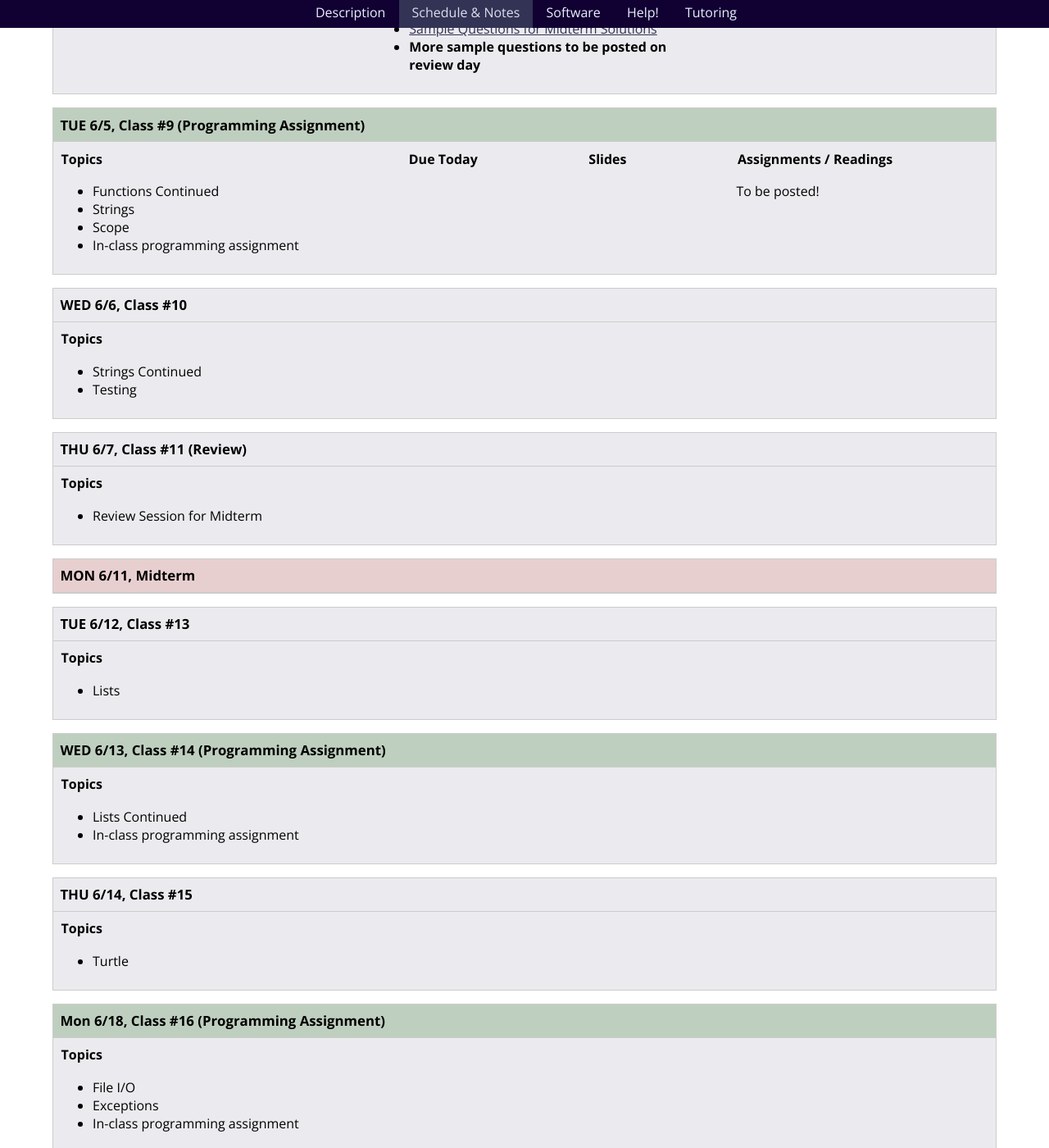
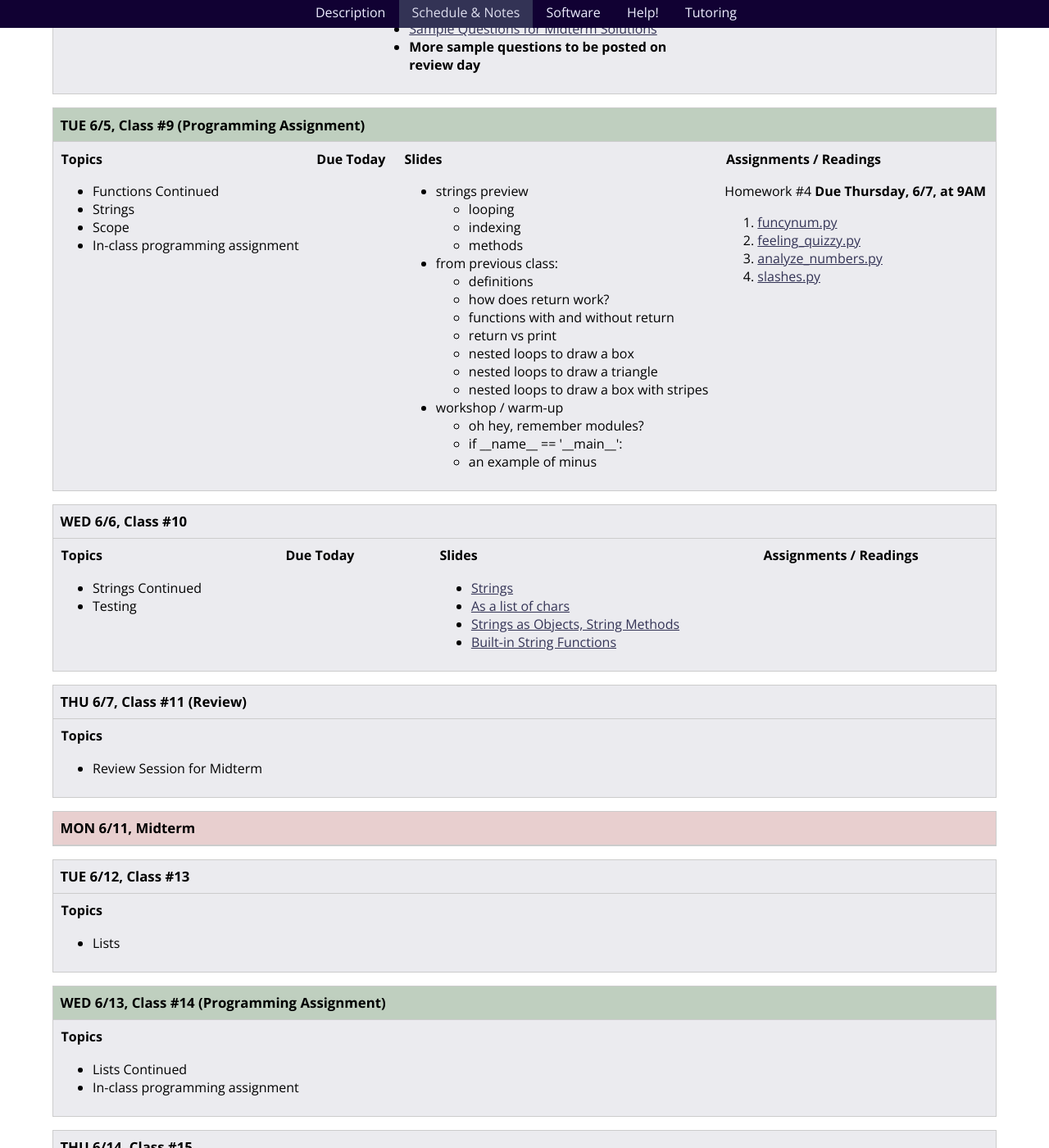
Before and after one commit to foureyes/csci-ua.0002-summer2018-001, a Jekyll site: the page built from schedule.markdown, in a window 1280 px wide and 1400 px high, scrolled down 4447 px. Shown: the whole window at 82% size. Built offline with Jekyll 4.4.1, drawn with Linux system fonts in a browser that asks for light colours; nearby versions of some CDN libraries; library files that are not in the unit come from our copies.

Commit message:
add class 8 and 9

```diff
--- /dev/null
+++ b/Gemfile
@@ -0,0 +1,2 @@
+source 'https://rubygems.org'
+gem 'github-pages', group: :jekyll_plugins
--- a/_includes/classes/class-09.markdown
+++ b/_includes/classes/class-09.markdown
@@ -12,14 +12,28 @@
 <article class="slides" markdown="block">
 ####  Slides
 
+* strings preview
+    * looping
+    * indexing
+    * methods
+* from  previous class:
+    * definitions
+    * how does return work?
+    * functions with and without return
+    * return vs print
+    * nested loops to draw a box
+    * nested loops to draw a triangle
+    * nested loops to draw a box with stripes
+* workshop / warm-up
+    * oh hey, remember modules?
+    * if \_\_name\_\_ == '\_\_main\_\_':
+    * an example of minus
 
 
 {% comment %}
 * Workshop / Warm - Up (Maybe... or next class?)
     * oh hey, remember modules?
     * if \_\_name\_\_ == '\_\_main\_\_':
-    * functions with and without return
-    * an example of minus
     * nested loops to draw a box!?
 {% endcomment %}
 
@@ -32,7 +46,12 @@
 <article class="assignments" markdown="block">
 ####  Assignments / Readings
 
-To be posted!
+Homework #4 __Due Thursday, 6/7, at 9AM__
+
+1. [funcynum.py](homework/hw05/funcynum.py)
+2. [feeling_quizzy.py](homework/hw05/feeling_quizzy.py)
+3. [analyze_numbers.py](homework/hw05/analyze_numbers.py)
+4. [slashes.py](homework/hw05/slashes.py)
 
 
 </article>
--- a/schedule.markdown
+++ b/schedule.markdown
@@ -203,7 +203,7 @@ Schedule & Notes
 
 {% comment %}from 6/12{% endcomment%}
 
-</article> {% comment %}{% include classes/class-10.markdown %}{% endcomment %}</div> </section>
+</article> {% include classes/class-10.markdown %} </div> </section>
 
 <a name="class11"></a><!---------- start --------------->
 
```
Also changed, not shown: _includes/classes/class-08.markdown (+0 -8 lines), Gemfile.lock (added), 1 other file.
